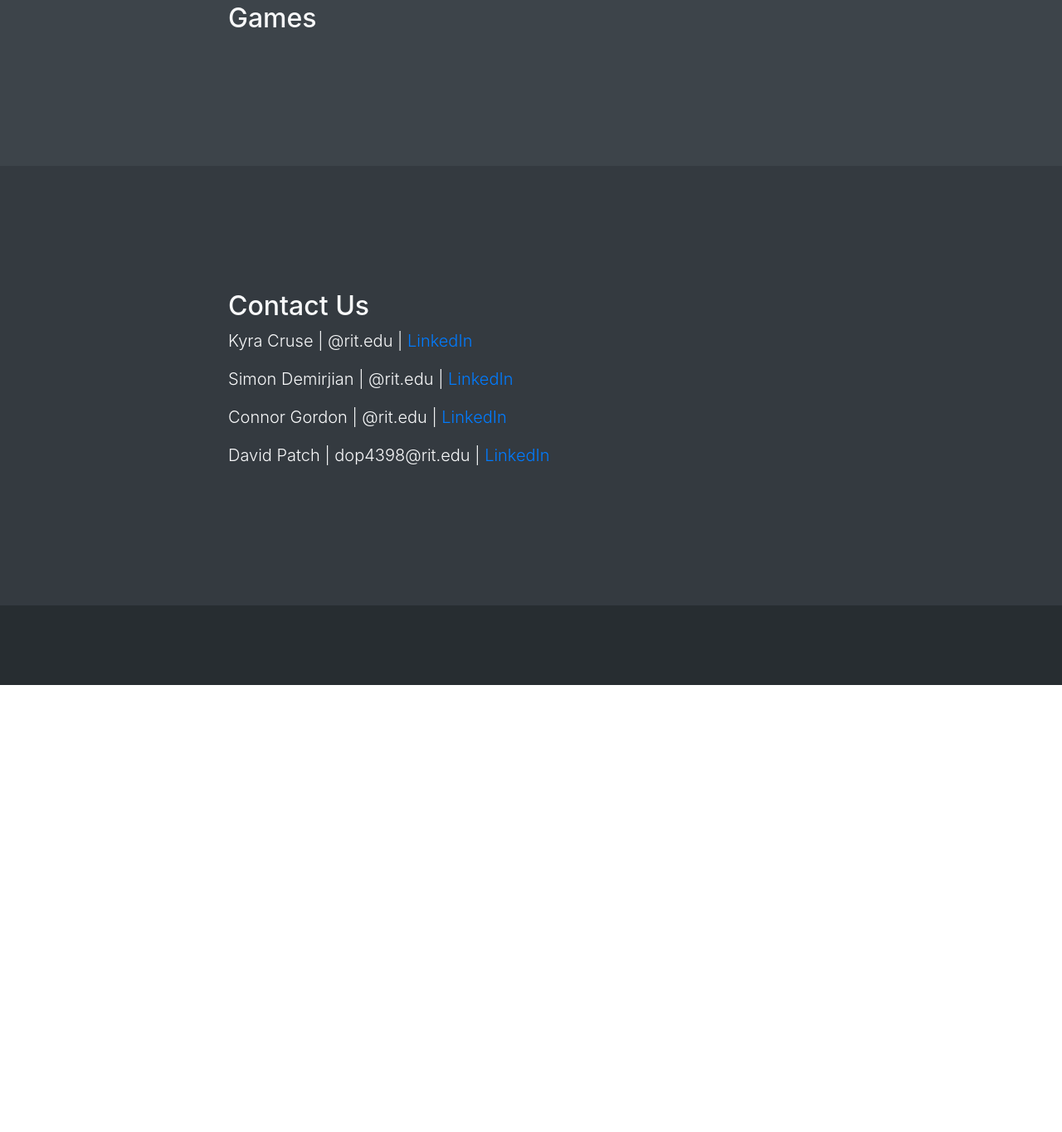
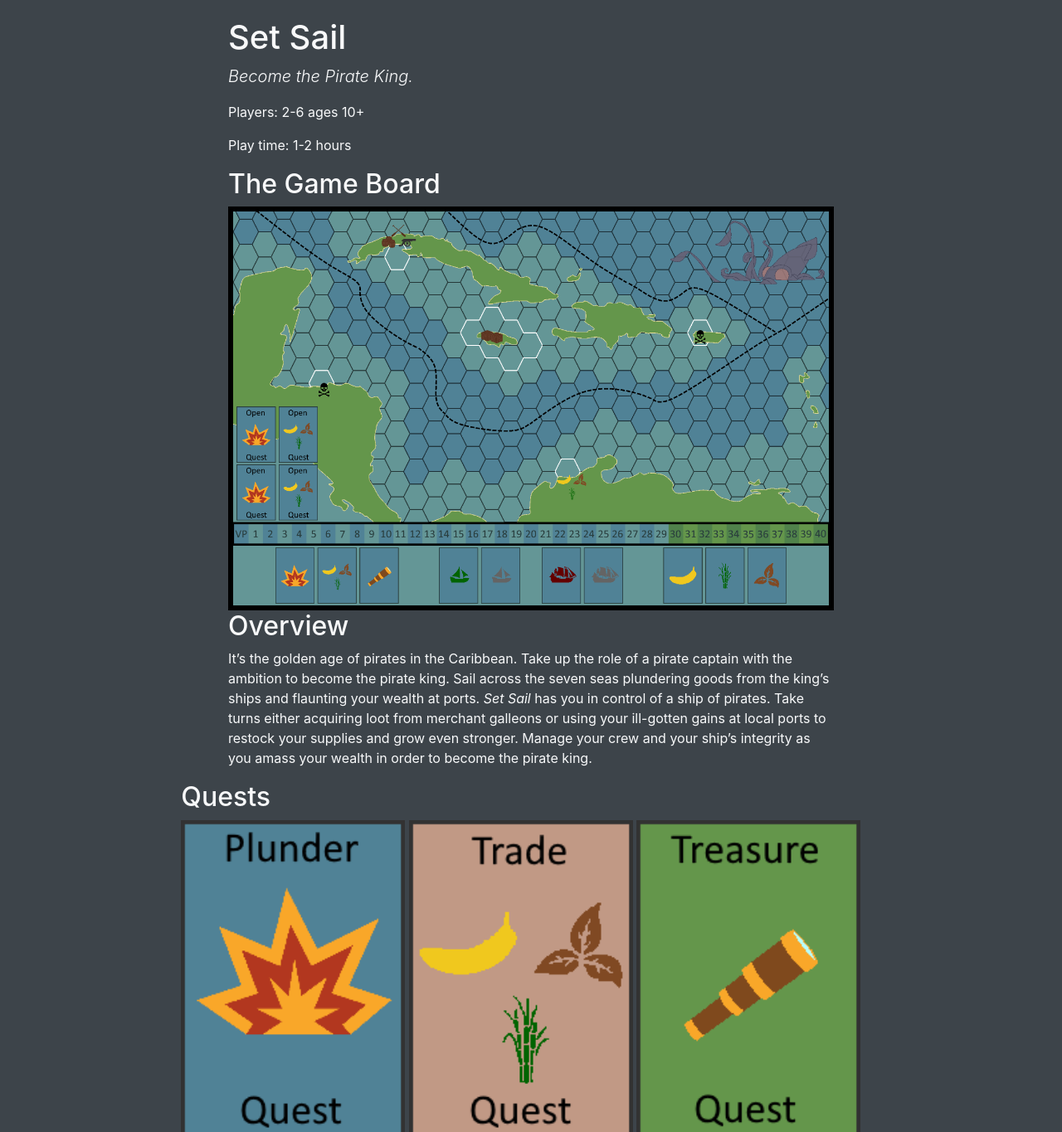
Before and after one commit to dop4398/dop4398.github.io, a website with bundled scripts: page BoarderlinePerfection.html in a window 1280 px wide. Shown: the part 1035-2400 px from the top of the page at 83% size. Before the commit the page ends 1861 px from the top, so only its background shows below. Built offline with nearby package versions, Linux system fonts and the light colour scheme.

Commit message:
almost there

```diff
--- a/BoarderlinePerfection.html
+++ b/BoarderlinePerfection.html
@@ -33,7 +33,7 @@
             <a class="nav-link js-scroll-trigger" href="#about">About</a>
           </li>
           <li class="nav-item">
-              <a class="nav-link js-scroll-trigger" href="#games">Games</a>
+              <a class="nav-link js-scroll-trigger" href="#setsail">Set Sail</a>
             </li>
           <li class="nav-item">
             <a class="nav-link js-scroll-trigger" href="#contact">Contact</a>
@@ -53,12 +53,15 @@
   <section id="about" class="bg-gray2 text-light">
     <div class="container">
       <div class="row">
+        <div class="col-lg-0 mx-auto"></div>
         <div class="col-lg-4 mx-auto">
-          <h2>About Us</h2>
+          <h1>About Us</h1>
+          <p></p>
           <p class="lead">We are a team of Game Design and Development students at the Rochester Institute of Technology (RIT).</p>
         </div>
         <div class="col-lg-4 mx-auto">
-          <h2>Members</h2>
+          <h1>Members</h1>
+          <p></p>
           <p class="lead">Kyra Cruse</p>
           <p class="lead">Simon Demirjian</p>
           <p class="lead">Connor Gordon</p>
@@ -68,12 +71,51 @@
     </div>
   </section>
 
-  <section id="games" class="bg-gray3 text-light">
+  <section id="setsail" class="bg-gray3 text-light">
     <div class="container">
       <div class="row">
         <div class="col-lg-8 mx-auto">
-          <h2>Games</h2>
+          <h1>Set Sail</h1>
+          <p class="lead"><em>Become the Pirate King.</em></p>
+          <p>Players: 2-6 ages 10+</p>
+          <p>Play time: 1-2 hours</p>
         </div>
+      </div>
+
+      <div class="row">
+        <div class="col-lg-8 mx-auto">
+          <h2>The Game Board</h2>
+          <img src="files/Set Sail/Pirate Map 3.2.png" alt="Game Board" width="100%">
+        </div>
+      </div>
+
+      <div class="row">
+        <div class="col-lg-8 mx-auto">
+          <h2>Overview</h2>
+          <p>It’s the golden age of pirates in the Caribbean.
+            Take up the role of a pirate captain with the ambition to become the pirate king.
+            Sail across the seven seas plundering goods from the king’s ships and flaunting your wealth at ports.
+            <em>Set Sail</em> has you in control of a ship of pirates.
+            Take turns either acquiring loot from merchant galleons or using your ill-gotten gains at local ports to restock your supplies and grow even stronger.
+            Manage your crew and your ship’s integrity as you amass your wealth in order to become the pirate king.</p>
+        </div>
+      </div>
+    </div>
+
+    <div class="row">
+      <div class="col-lg-8 mx-auto">
+        <h2>Quests</h2>
+        <img src="files/Set Sail/Plunder Quest (Back).png" alt="Plunder Quest Back" width="32%">
+        <img src="files/Set Sail/Trade Quest (Back).png" alt="Trade Quest Back" width="32%">
+        <img src="files/Set Sail/Treasure Quest (Back).png" alt="Treasure Quest Back" width="32%">
+      </div>
+    </div>
+
+    <div class="row">
+      <div class="col-lg-8 mx-auto">
+        <img src="files/Set Sail/Plunder Quest.png" alt="Plunder Quest Front" width="32%">
+        <img src="files/Set Sail/Trade Quest.png" alt="Trade Quest Front" width="32%">
+        <img src="files/Set Sail/Treasure Quest.png" alt="Treasure Quest Front" width="32%">
       </div>
     </div>
   </section>
@@ -82,7 +124,8 @@
     <div class="container">
       <div class="row">
         <div class="col-lg-8 mx-auto">
-          <h2>Contact Us</h2>
+          <h1>Contact Us</h1>
+          <p></p>
           <p class="lead">Kyra Cruse | @rit.edu | <a href="">LinkedIn</a></p>
           <p class="lead">Simon Demirjian | @rit.edu | <a href="">LinkedIn</a></p>
           <p class="lead">Connor Gordon | @rit.edu | <a href="">LinkedIn</a></p>
```
Also changed, not shown: index.html (+4 -0 lines), files/Set Sail/Pirate Map 3.2.png (added), files/Set Sail/Plunder Quest (Back).png (added), files/Set Sail/Plunder Quest.png (added), files/Set Sail/Trade Quest (Back).png (added), files/Set Sail/Trade Quest.png (added), files/Set Sail/Treasure Quest (Back).png (added), files/Set Sail/Treasure Quest.png (added).
